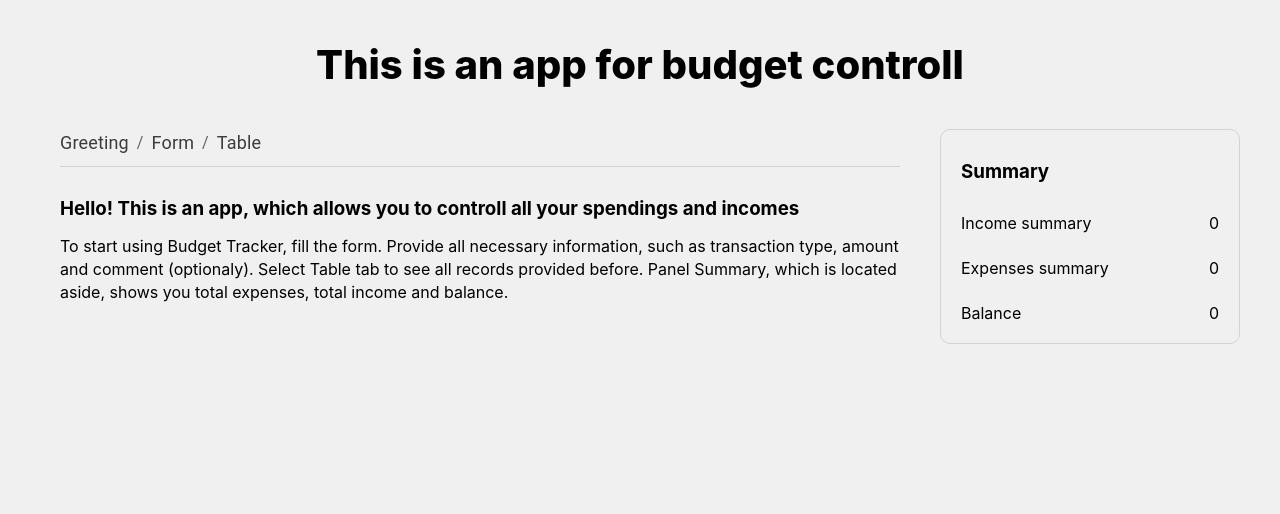
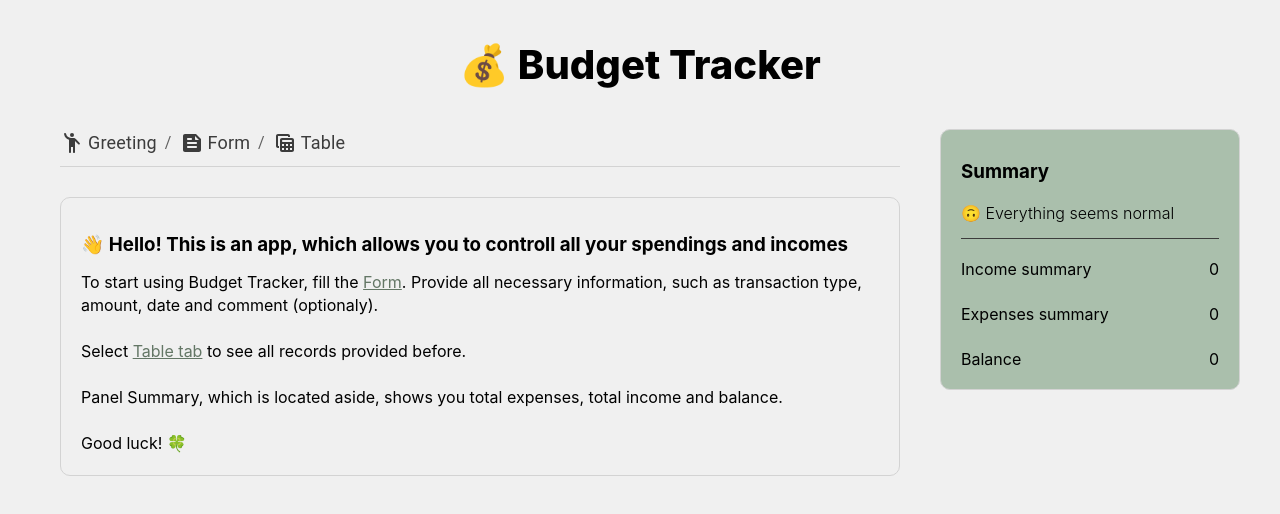
Before and after one commit to yupaziura/test-budget_app, a React (Create React App) app: page / in a window 1280 px wide. Shown: the top 514 px of the page. Built offline with nearby package versions, Linux system fonts and the light colour scheme.

Commit message:
Edit app appearence

```diff
--- a/src/App.js
+++ b/src/App.js
@@ -6,6 +6,9 @@ import Greeteing from './components/Greeting/Greeting';
 import FormPage from './pages/FormPage/FormPage';
 import TablePage from './pages/TablePage/TablePage';
 import Summary from './components/Summary/Summary';
+import EmojiPeopleRoundedIcon from '@mui/icons-material/EmojiPeopleRounded';
+import TableViewRoundedIcon from '@mui/icons-material/TableViewRounded';
+import FeedRoundedIcon from '@mui/icons-material/FeedRounded';
 
 import './App.scss';
 
@@ -14,7 +17,7 @@ function App() {
 
   return (
     <div className="app">
-      <h1 className='app_header'>This is an app for budget controll</h1>
+      <h1 className='app_header'>💰 Budget Tracker</h1>
 
       <div className="app_container">
         <aside className="app_summary">
@@ -24,16 +27,19 @@ function App() {
         <div className="app_main">
           <nav className="nav_bar">
             <Breadcrumbs>
-              <Link to='/'>
-                Greeting
+              <Link to='/' className='nav_link'>
+              <EmojiPeopleRoundedIcon sx={{ mr: 0.5 }} />
+                <div>Greeting</div>
               </Link>
 
-              <Link to='/form'>
-                Form
+              <Link to='/form' className='nav_link'>
+                <FeedRoundedIcon sx={{ mr: 0.5 }} />
+                <div>Form</div>
               </Link>
 
-              <Link to='/table'>
-                Table
+              <Link to='/table' className='nav_link'>
+                <TableViewRoundedIcon sx={{ mr: 0.5 }} />
+                <div>Table</div>
               </Link>
             </Breadcrumbs>
           </nav>
--- a/src/App.scss
+++ b/src/App.scss
@@ -2,19 +2,6 @@
 
 .app{
     padding: 40px;
-
-    a{
-        text-decoration: none;
-        font-size: 18px;
-        color: #3c3c3c;
-        &:hover{
-            text-decoration: underline;
-            color: $primary;
-        }
-        &:focus{
-            color: $primary;
-        }
-    }
 
     hr{
         width: 100%;
@@ -42,6 +29,21 @@
 
         .nav_bar{
             margin-bottom: 10px;
+
+            .nav_link{
+                display: flex;
+                align-items: center;
+                text-decoration: none;
+                font-size: 18px;
+                color: #3c3c3c;
+                &:hover{
+                    text-decoration: underline;
+                    color: $primary;
+                }
+                &:focus{
+                    color: $primary;
+                }
+            }
         }
     }
 
--- a/src/components/Form/CustomForm.js
+++ b/src/components/Form/CustomForm.js
@@ -39,8 +39,6 @@ const CustomForm = ({setData, data}) => {
         setDate(dayjs(Date.now()));
         setComment('');
     }
-
-    // console.log(data)
 
     return (
         <>
@@ -92,9 +90,9 @@ const CustomForm = ({setData, data}) => {
                     </div>
                 </div>
 
-                <div class="break"></div>
+                <div className="break"></div>
                 <div className="button">
-                    <Button fullWidth type='submit' variant="outlined">Add transaction</Button>
+                    <Button fullWidth type='submit' variant="contained">Add transaction</Button>
                 </div>
 
             </form>
--- a/src/components/Greeting/Greeting.js
+++ b/src/components/Greeting/Greeting.js
@@ -1,14 +1,16 @@
+import { Link } from 'react-router-dom';
+
 import './Greeting.scss';
 
 const Greeting = () => {
     return (
-        <>
-            <h3 className='greet_header'>Hello! This is an app, which allows you to controll all your spendings and incomes</h3>
+        <div className='greet'>
+            <h3 className='greet_header'> 👋 Hello! This is an app, which allows you to controll all your spendings and incomes</h3>
 
             <p className='greet_text'>
-                To start using Budget Tracker, fill the form. Provide all necessary information, such as transaction type, amount and comment (optionaly). Select Table tab to see all records provided before. Panel Summary, which is located aside, shows you total expenses, total income and balance.
+                To start using Budget Tracker, fill the <Link className='greet_link' to='/form'>Form</Link>. Provide all necessary information, such as transaction type, amount, date and comment (optionaly).<br/><br/>  Select <Link to='/table' className='greet_link'>Table tab</Link> to see all records provided before.<br/> <br/> Panel Summary, which is located aside, shows you total expenses, total income and balance.<br/><br/>  Good luck! 🍀
             </p>
-        </>
+        </div>
     )
 }
 
--- a/src/components/Greeting/Greeting.scss
+++ b/src/components/Greeting/Greeting.scss
@@ -1,7 +1,18 @@
-.greet_header{
-    margin: 30px 0 15px;
+@import '../../styles/general';
+
+
+.greet{
+    @include rounded-border;
+    margin-top: 30px;
+    &_header{
+        margin: 15px 0 ;
+    }
+
+    &_text{
+        line-height: 23px;
+    }
+
+    &_link{
+        color: $primary;
+    }
 }
-
-.greet_text{
-    line-height: 23px;
-}
--- a/src/components/Summary/Summary.js
+++ b/src/components/Summary/Summary.js
@@ -1,4 +1,5 @@
 import { useEffect, useState } from "react";
+import { useTheme } from '@mui/material/styles';
 
 import './Summary.scss';
 
@@ -8,9 +9,9 @@ const Summary = ({data}) => {
     const [expenses, setExpenses] = useState();
     const [balance, setBalance] = useState();
 
+    const theme = useTheme();
 
     const countPositive = () => {
-        console.log(data.filter(item=>item.type==='income'))
         setIncome(data.filter(item=>item.type==='income').reduce((sum,b) => +sum + +b.amount, 0))
     }
 
@@ -29,8 +30,14 @@ const Summary = ({data}) => {
     }, [data])
 
     return (
-        <div className="sum">
+        <div className="sum" style={{backgroundColor: balance>=0? theme.palette.primary.light : theme.palette.danger.main}}>
             <h3 className="sum_header">Summary</h3>
+            {balance < 0?
+                <p className="sum_descr">🫢 Oops!.. Looks like you have some debts</p>
+                :
+                <p className="sum_descr">🙃 Everything seems normal</p>
+            }
+            <hr style={{borderTop: '1px solid #3c3c3c', marginBottom:'20px'}}/>
             <div className="sum_wrapper">
                 <div className="sum_pair">
                     <div className="sum_title">
--- a/src/components/Summary/Summary.scss
+++ b/src/components/Summary/Summary.scss
@@ -3,8 +3,14 @@
     border-radius: 10px;
     padding: 20px;
 
+
     &_header{
-        margin: 10px 0 30px ;
+        margin: 10px 0 20px ;
+    }
+
+    &_descr{
+        margin-bottom: 15px;
+        font-weight: 300;
     }
 
     &_wrapper{
--- a/src/components/Table/CustomTable.js
+++ b/src/components/Table/CustomTable.js
@@ -1,3 +1,5 @@
+import { useTheme } from '@mui/material/styles';
+
 import Table from '@mui/material/Table';
 import TableBody from '@mui/material/TableBody';
 import TableCell from '@mui/material/TableCell';
@@ -6,6 +8,7 @@ import TableRow from '@mui/material/TableRow';
 import { IconButton } from '@mui/material';
 import DeleteIcon from '@mui/icons-material/Delete';
 import TableFooter from '@mui/material/TableFooter';
+
 
 import './CustomTable.scss';
 
@@ -23,12 +26,14 @@ const CustomTable = ({data, setData}) => {
     }
     const balance = data.reduce((sum,b) => +sum + +b.amount, 0);
 
+    const theme = useTheme();
+
     return (
         <>
         <div className="table">
             {
                 data.length === 0?
-                <p className='table_empty'>No records yet</p>
+                <p className='table_empty'>😥 No records yet</p>
                 :
                 <Table sx={{ minWidth: 650 }} aria-label="simple table">
                     <TableHead>
@@ -42,7 +47,7 @@ const CustomTable = ({data, setData}) => {
                     </TableHead>
                     <TableBody>
                         {data.map((row, i) => (
-                            <TableRow key={row.guid} style={{backgroundColor: row.type==='expenses'? '#e2c2c1' : null}}>
+                            <TableRow key={row.guid} style={{backgroundColor: row.type==='expenses'? theme.palette.danger.main : null}}>
                                 <TableCell align="right">{row.amount}</TableCell>
                                 <TableCell align="right">{row.type}</TableCell>
                                 <TableCell align="right">{formatDate(row.date)}</TableCell>
--- a/src/index.js
+++ b/src/index.js
@@ -8,10 +8,14 @@ import { createTheme, ThemeProvider } from '@mui/material/styles';
 const theme = createTheme({
   palette: {
     primary: {
-      main: '#637665'
+      main: '#637665',
+      light: '#aabfac'
     },
     secondary: {
       main: '#704f6a'
+    },
+    danger: {
+      main: '#e2c2c1'
     }
   }
 });
--- a/src/pages/FormPage/FormPage.js
+++ b/src/pages/FormPage/FormPage.js
@@ -5,7 +5,7 @@ import './FormPage.scss';
 const FormPage = ({setData, data}) => {
     return (
         <>
-            <h3 className="form-page_header">Form</h3>
+            <h3 className="form-page_header">✏️ Form</h3>
             <p className="form-page_text">Please, carefully fill this form to provide new transaction.</p>
             <CustomForm setData={setData} data={data}/>
         </>
--- a/src/pages/TablePage/TablePage.js
+++ b/src/pages/TablePage/TablePage.js
@@ -5,7 +5,7 @@ import './TablePage.scss';
 const TablePage = ({data, setData}) => {
     return (
         <>
-            <h3 className='table-page_header'>Table</h3>
+            <h3 className='table-page_header'>🤑 Table</h3>
             <CustomTable data={data} setData={setData}/>
         </>
     )
```
